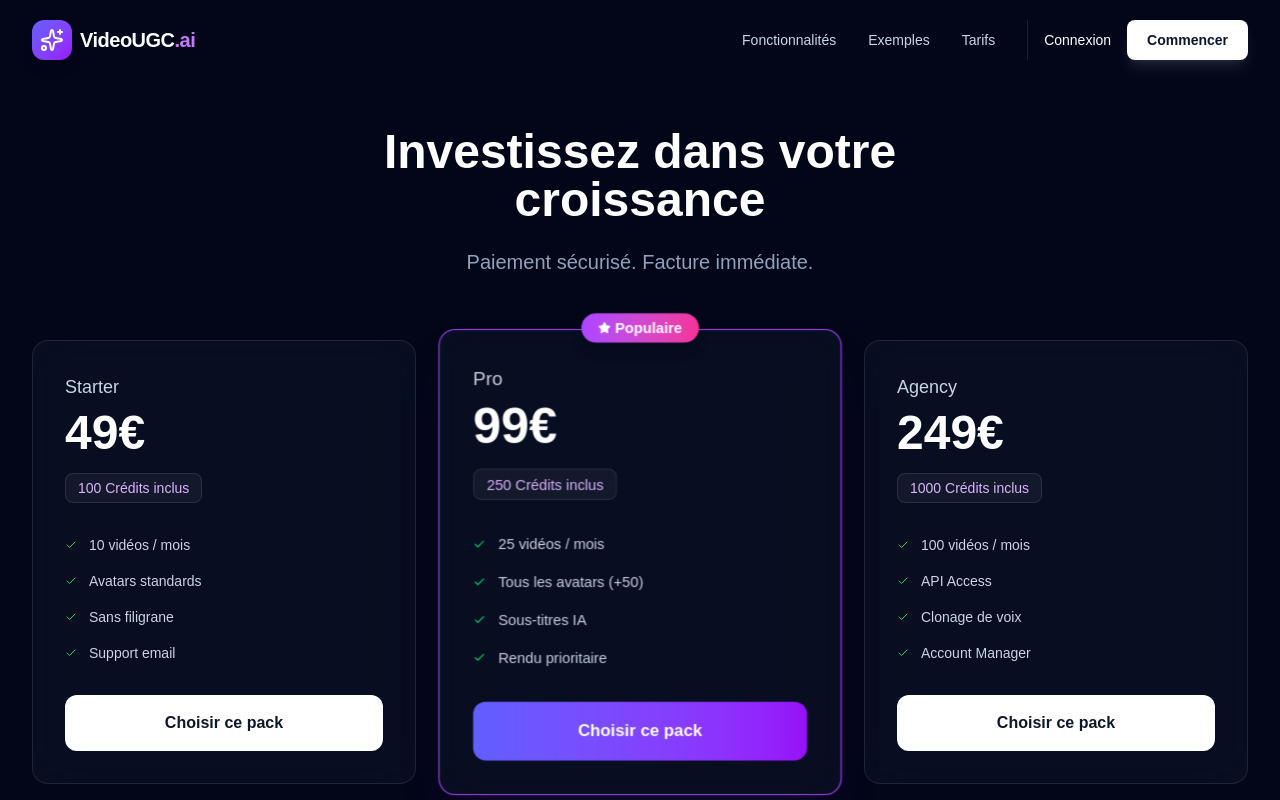
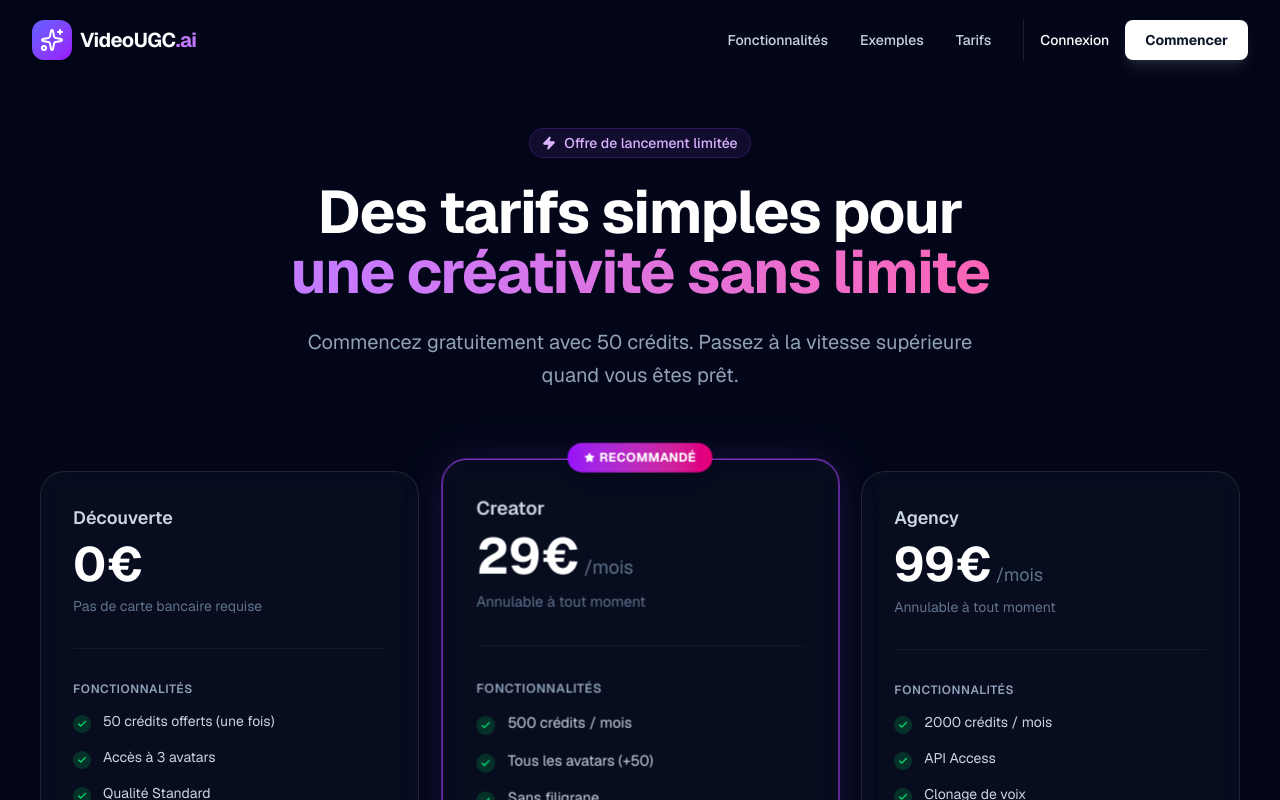
Before and after one commit to yazhmog84/ugciasqaas, a Next.js app: page /pricing in a window 1280 px wide. Shown: the top 800 px of the page. Built offline with nearby package versions, Linux system fonts and the light colour scheme; no server answers.

Commit message:
j'ai fini mon bouton

```diff
--- a/app/pricing/page.tsx
+++ b/app/pricing/page.tsx
@@ -2,66 +2,70 @@
 
 import Navbar from '@/components/Navbar'
 import Footer from '@/components/Footer'
-import { createClient } from '@/lib/supabase/client' // 👈 Correction 1 : On importe la fonction, pas l'objet
+import { createClient } from '@/lib/supabase/client'
 import { useState } from 'react'
 import { useRouter } from 'next/navigation'
-import { Check, Star, Loader2 } from 'lucide-react'
+import { Check, Star, Loader2, Zap } from 'lucide-react'
 
 export default function PricingPage() {
   const [loading, setLoading] = useState<string | null>(null)
   const router = useRouter()
-
-  // 👈 Correction 2 : On initialise le client Supabase ici
   const supabase = createClient()
 
   const plans = [
     {
-      name: "Starter",
-      price: "49",
-      priceId: "price_XXXXXXXX1", // Pense à mettre tes vrais IDs Stripe
-      credits: 100,
-      features: ["10 vidéos / mois", "Avatars standards", "Sans filigrane", "Support email"],
+      name: "Découverte",
+      price: "0",
+      priceId: null, // Pas d'ID Stripe pour le gratuit
+      credits: 50,
+      features: ["50 crédits offerts (une fois)", "Accès à 3 avatars", "Qualité Standard", "Export MP4"],
       popular: false,
+      isFree: true,
       color: "border-white/10"
     },
     {
-      name: "Pro",
-      price: "99",
-      priceId: "price_XXXXXXXX2",
-      credits: 250,
-      features: ["25 vidéos / mois", "Tous les avatars (+50)", "Sous-titres IA", "Rendu prioritaire"],
+      name: "Creator",
+      price: "29",
+      priceId: "price_1Q...", // ⚠️ Remplace par ton ID Stripe
+      credits: 500,
+      features: ["500 crédits / mois", "Tous les avatars (+50)", "Sans filigrane", "Support prioritaire"],
       popular: true,
-      color: "border-purple-500 shadow-purple-900/20"
+      isFree: false,
+      color: "border-purple-500 shadow-[0_0_40px_rgba(168,85,247,0.15)]"
     },
     {
       name: "Agency",
-      price: "249",
-      priceId: "price_XXXXXXXX3",
-      credits: 1000,
-      features: ["100 vidéos / mois", "API Access", "Clonage de voix", "Account Manager"],
+      price: "99",
+      priceId: "price_1Q...", // ⚠️ Remplace par ton ID Stripe
+      credits: 2000,
+      features: ["2000 crédits / mois", "API Access", "Clonage de voix", "Account Manager dédié"],
       popular: false,
+      isFree: false,
       color: "border-white/10"
     }
   ]
 
-  async function handleCheckout(plan: any) {
+  async function handleSelectPlan(plan: any) {
+    if (plan.isFree) {
+        // Pour le plan gratuit, on redirige juste vers signup/dashboard
+        router.push('/signup')
+        return
+    }
+
     setLoading(plan.name)
     try {
-      // Vérification de la session
       const { data: { session } } = await supabase.auth.getSession()
 
-      // Si pas connecté, on redirige vers le login avec un paramètre de retour
       if (!session) {
+        // On sauvegarde le choix pour après le login (optionnel, mais bonne UX)
         router.push(`/login?redirect=/pricing`)
         return
       }
 
-      // Appel à ton API Stripe
       const res = await fetch('/api/stripe/checkout', {
         method: 'POST',
         headers: {
           'Content-Type': 'application/json',
-          // On envoie le token pour que le back puisse vérifier l'identité (optionnel si cookies gérés, mais plus sûr)
           'Authorization': `Bearer ${session.access_token}`
         },
         body: JSON.stringify({
@@ -71,17 +75,13 @@ export default function PricingPage() {
       })
 
       if (!res.ok) {
-        const errorData = await res.json()
-        throw new Error(errorData.error || 'Erreur lors de la création du checkout')
+         const err = await res.json()
+         throw new Error(err.error || 'Erreur paiement')
       }
 
       const data = await res.json()
-
-      if (data.url) {
-        window.location.href = data.url
-      } else {
-        throw new Error('Pas d\'URL de redirection Stripe reçue')
-      }
+      if (data.url) window.location.href = data.url
+      else throw new Error('Erreur URL Stripe')
 
     } catch (error: any) {
       console.error(error)
@@ -92,46 +92,85 @@ export default function PricingPage() {
   }
 
   return (
-    <div className="min-h-screen bg-slate-950 text-white">
+    <div className="min-h-screen bg-slate-950 text-white font-sans selection:bg-purple-500/30">
       <Navbar />
       <main className="pt-32 pb-24 px-4 sm:px-6 lg:px-8">
-        <div className="text-center max-w-3xl mx-auto mb-16">
-          <h1 className="text-4xl md:text-5xl font-bold mb-6">Investissez dans votre croissance</h1>
-          <p className="text-xl text-slate-400">Paiement sécurisé. Facture immédiate.</p>
+
+        {/* Header Section */}
+        <div className="text-center max-w-3xl mx-auto mb-20">
+          <div className="inline-flex items-center gap-2 px-3 py-1 rounded-full bg-purple-500/10 border border-purple-500/20 text-purple-300 text-sm font-medium mb-6">
+            <Zap size={14} className="fill-purple-300" />
+            Offre de lancement limitée
+          </div>
+          <h1 className="text-4xl md:text-6xl font-bold mb-6 tracking-tight">
+            Des tarifs simples pour <br/>
+            <span className="bg-clip-text text-transparent bg-gradient-to-r from-purple-400 to-pink-400">une créativité sans limite</span>
+          </h1>
+          <p className="text-xl text-slate-400 max-w-2xl mx-auto leading-relaxed">
+            Commencez gratuitement avec 50 crédits. Passez à la vitesse supérieure quand vous êtes prêt.
+          </p>
         </div>
 
-        <div className="max-w-7xl mx-auto grid grid-cols-1 md:grid-cols-3 gap-8">
+        {/* Pricing Cards */}
+        <div className="max-w-7xl mx-auto grid grid-cols-1 md:grid-cols-3 gap-8 px-2">
           {plans.map((plan, i) => (
-            <div key={i} className={`relative bg-slate-900/50 backdrop-blur-xl rounded-2xl p-8 border ${plan.color} flex flex-col ${plan.popular ? 'shadow-2xl scale-105 z-10' : 'hover:border-white/20 transition'}`}>
+            <div key={i} className={`relative bg-slate-900/40 backdrop-blur-xl rounded-3xl p-8 border flex flex-col transition-all duration-300 ${plan.popular ? 'scale-105 z-10 ' + plan.color : 'hover:border-white/20 ' + plan.color}`}>
+
               {plan.popular && (
-                <div className="absolute -top-4 left-1/2 -translate-x-1/2 bg-gradient-to-r from-purple-500 to-pink-500 text-white px-4 py-1 rounded-full text-sm font-bold flex items-center gap-1 shadow-lg">
-                  <Star size={12} fill="white" /> Populaire
+                <div className="absolute -top-4 left-1/2 -translate-x-1/2 bg-gradient-to-r from-purple-600 to-pink-600 text-white px-4 py-1.5 rounded-full text-xs font-bold uppercase tracking-wide shadow-lg flex items-center gap-1">
+                  <Star size={10} fill="white" /> Recommandé
                 </div>
               )}
+
               <div className="mb-8">
-                <h3 className="text-lg font-medium text-slate-300 mb-2">{plan.name}</h3>
+                <h3 className="text-lg font-semibold text-slate-300 mb-2">{plan.name}</h3>
                 <div className="flex items-baseline gap-1">
                   <span className="text-5xl font-bold text-white">{plan.price}€</span>
+                  {!plan.isFree && <span className="text-slate-500 text-lg">/mois</span>}
                 </div>
-                <div className="mt-4 inline-block bg-white/5 rounded-lg px-3 py-1 text-sm text-purple-300 border border-white/10">
-                  {plan.credits} Crédits inclus
-                </div>
+                <p className="text-slate-500 text-sm mt-2">
+                    {plan.isFree ? "Pas de carte bancaire requise" : "Annulable à tout moment"}
+                </p>
               </div>
-              <ul className="space-y-4 mb-8 flex-1">
-                {plan.features.map((f, idx) => (
-                  <li key={idx} className="flex items-center gap-3 text-slate-300"><Check size={12} className="text-green-400" /> <span className="text-sm">{f}</span></li>
-                ))}
-              </ul>
+
+              <div className="w-full h-px bg-white/5 mb-8"></div>
+
+              <div className="flex-1">
+                  <div className="text-xs font-semibold text-slate-400 uppercase tracking-wider mb-4">Fonctionnalités</div>
+                  <ul className="space-y-4 mb-8">
+                    {plan.features.map((f, idx) => (
+                      <li key={idx} className="flex items-start gap-3 text-slate-300">
+                          <div className="mt-0.5 min-w-[18px] h-[18px] rounded-full bg-green-500/20 flex items-center justify-center">
+                            <Check size={10} className="text-green-400" strokeWidth={3} />
+                          </div>
+                          <span className="text-sm leading-tight">{f}</span>
+                      </li>
+                    ))}
+                  </ul>
+              </div>
+
               <button
-                onClick={() => handleCheckout(plan)}
+                onClick={() => handleSelectPlan(plan)}
                 disabled={loading === plan.name}
-                className={`w-full py-4 rounded-xl font-bold transition flex items-center justify-center gap-2 ${plan.popular ? 'bg-gradient-to-r from-indigo-500 to-purple-600 text-white' : 'bg-white text-slate-900 hover:bg-slate-200'}`}
+                className={`w-full py-4 rounded-xl font-bold transition-all flex items-center justify-center gap-2 ${
+                    plan.popular
+                    ? 'bg-gradient-to-r from-indigo-600 to-purple-600 hover:from-indigo-500 hover:to-purple-500 text-white shadow-lg shadow-purple-900/20'
+                    : plan.isFree
+                        ? 'bg-white text-slate-900 hover:bg-slate-200'
+                        : 'bg-slate-800 text-white hover:bg-slate-700 border border-white/5'
+                }`}
               >
-                {loading === plan.name ? <Loader2 className="animate-spin" /> : 'Choisir ce pack'}
+                {loading === plan.name ? <Loader2 className="animate-spin" /> : (plan.isFree ? "Commencer gratuitement" : "Choisir ce plan")}
               </button>
             </div>
           ))}
         </div>
+
+        {/* FAQ Teaser */}
+        <div className="mt-24 text-center">
+            <p className="text-slate-500 text-sm">Besoin d'une offre sur mesure ? <a href="/contact" className="text-white underline underline-offset-4 decoration-slate-700 hover:decoration-white transition">Contactez-nous</a></p>
+        </div>
+
       </main>
       <Footer />
     </div>
--- a/app/signup/page.tsx
+++ b/app/signup/page.tsx
@@ -1,8 +1,10 @@
 'use client'
+
 import { useState } from 'react'
 import { createClient } from '@/lib/supabase/client'
 import { useRouter } from 'next/navigation'
 import Link from 'next/link'
+import { Sparkles, ArrowRight, Loader2, Mail, Lock, AlertCircle } from 'lucide-react'
 
 export default function SignupPage() {
   const [email, setEmail] = useState('')
@@ -18,33 +20,119 @@ export default function SignupPage() {
     setError('')
 
     try {
-      const { error: authError } = await supabase.auth.signUp({
+      // Inscription via Supabase Auth
+      const { data, error: authError } = await supabase.auth.signUp({
         email,
         password,
-        // Optionnel: rediriger vers une page de confirmation si email confirm activé
-        /* options: { emailRedirectTo: `${location.origin}/auth/callback` } */
+        options: {
+          // Redirection après confirmation (si activé dans Supabase)
+          emailRedirectTo: `${window.location.origin}/auth/callback`,
+        }
       })
 
       if (authError) throw authError
 
-      // Plus besoin d'insert manuel ici, le Trigger SQL le fait !
-      router.push('/login?message=Compte créé ! Connectez-vous.')
+      // Si l'inscription réussit, le TRIGGER SQL s'occupe de créer le profil et les crédits.
+
+      if (data.session) {
+          // Connexion directe réussie (Email confirm désactivé)
+          router.push('/dashboard')
+      } else {
+          // Email confirm activé
+          setError('Vérifiez vos emails pour confirmer votre compte !')
+      }
+
     } catch (err: any) {
-      setError(err.message)
+      setError(err.message || "Une erreur est survenue.")
     } finally {
       setLoading(false)
     }
   }
 
-  // ... (Garde ton return JSX identique)
   return (
-      // ... ton code JSX existant ...
-      <form onSubmit={handleSignup} className="space-y-4">
-          {/* ... tes inputs ... */}
-          <button disabled={loading} className="w-full bg-purple-600 hover:bg-purple-700 text-white p-3 rounded font-bold">
-            {loading ? 'Création...' : 'Créer mon compte'}
-          </button>
-      </form>
-      // ...
+    <div className="min-h-screen bg-slate-950 flex items-center justify-center p-4 relative overflow-hidden">
+        {/* Background d'ambiance */}
+        <div className="absolute top-0 left-0 w-full h-full overflow-hidden pointer-events-none">
+            <div className="absolute top-[-10%] right-[-5%] w-[500px] h-[500px] bg-purple-600/20 rounded-full blur-[120px]"></div>
+            <div className="absolute bottom-[-10%] left-[-5%] w-[500px] h-[500px] bg-blue-600/10 rounded-full blur-[120px]"></div>
+        </div>
+
+        <div className="w-full max-w-md bg-white/5 backdrop-blur-2xl border border-white/10 rounded-3xl p-8 shadow-2xl relative z-10">
+            <div className="text-center mb-8">
+                <div className="inline-flex items-center justify-center w-12 h-12 bg-purple-500/10 rounded-xl mb-4 border border-purple-500/20 shadow-[0_0_15px_rgba(168,85,247,0.3)]">
+                    <Sparkles className="text-purple-400 w-6 h-6" />
+                </div>
+                <h1 className="text-3xl font-bold text-white mb-2">Créez votre compte</h1>
+                <p className="text-slate-400 text-sm">
+                    Rejoignez la plateforme. <br/>
+                    <span className="text-transparent bg-clip-text bg-gradient-to-r from-purple-400 to-pink-400 font-bold">
+                        🎁 50 crédits offerts à l'inscription !
+                    </span>
+                </p>
+            </div>
+
+            {error && (
+                <div className={`mb-6 p-4 rounded-xl text-sm flex items-start gap-3 ${error.includes('Vérifiez') ? 'bg-green-500/10 text-green-400 border border-green-500/20' : 'bg-red-500/10 text-red-400 border border-red-500/20'}`}>
+                    <AlertCircle size={18} className="mt-0.5 shrink-0"/>
+                    <p>{error}</p>
+                </div>
+            )}
+
+            <form onSubmit={handleSignup} className="space-y-5">
+                <div className="space-y-2">
+                    <label className="text-xs font-semibold text-slate-300 uppercase tracking-wider ml-1">Email</label>
+                    <div className="relative">
+                        <Mail className="absolute left-4 top-3.5 text-slate-500 w-5 h-5" />
+                        <input
+                            type="email"
+                            value={email}
+                            onChange={(e) => setEmail(e.target.value)}
+                            required
+                            placeholder="vous@exemple.com"
+                            className="w-full pl-12 pr-4 py-3 bg-slate-900/50 border border-white/10 rounded-xl focus:ring-2 focus:ring-purple-500 focus:border-transparent outline-none text-white placeholder-slate-600 transition-all hover:border-white/20"
+                        />
+                    </div>
+                </div>
+
+                <div className="space-y-2">
+                     <label className="text-xs font-semibold text-slate-300 uppercase tracking-wider ml-1">Mot de passe</label>
+                     <div className="relative">
+                        <Lock className="absolute left-4 top-3.5 text-slate-500 w-5 h-5" />
+                        <input
+                            type="password"
+                            value={password}
+                            onChange={(e) => setPassword(e.target.value)}
+                            required
+                            minLength={6}
+                            placeholder="••••••••"
+                            className="w-full pl-12 pr-4 py-3 bg-slate-900/50 border border-white/10 rounded-xl focus:ring-2 focus:ring-purple-500 focus:border-transparent outline-none text-white placeholder-slate-600 transition-all hover:border-white/20"
+                        />
+                     </div>
+                </div>
+
+                <button
+                    type="submit"
+                    disabled={loading}
+                    className="w-full bg-gradient-to-r from-indigo-600 to-purple-600 hover:from-indigo-500 hover:to-purple-500 text-white font-bold py-3.5 rounded-xl transition-all shadow-lg shadow-purple-900/30 flex items-center justify-center gap-2 disabled:opacity-70 disabled:cursor-not-allowed group mt-4"
+                >
+                    {loading ? <Loader2 className="animate-spin w-5 h-5" /> : (
+                        <>
+                            Commencer gratuitement
+                            <ArrowRight className="w-4 h-4 group-hover:translate-x-1 transition-transform" />
+                        </>
+                    )}
+                </button>
+            </form>
+
+            <div className="mt-8 pt-6 border-t border-white/5 text-center">
+                <p className="text-slate-400 text-sm">
+                    Déjà un compte ?{' '}
+                    <Link href="/login" className="text-white font-medium hover:text-purple-400 transition underline decoration-transparent hover:decoration-purple-400 underline-offset-4">
+                        Se connecter
+                    </Link>
+                </p>
+            </div>
+        </div>
+    </div>
   )
 }
```
